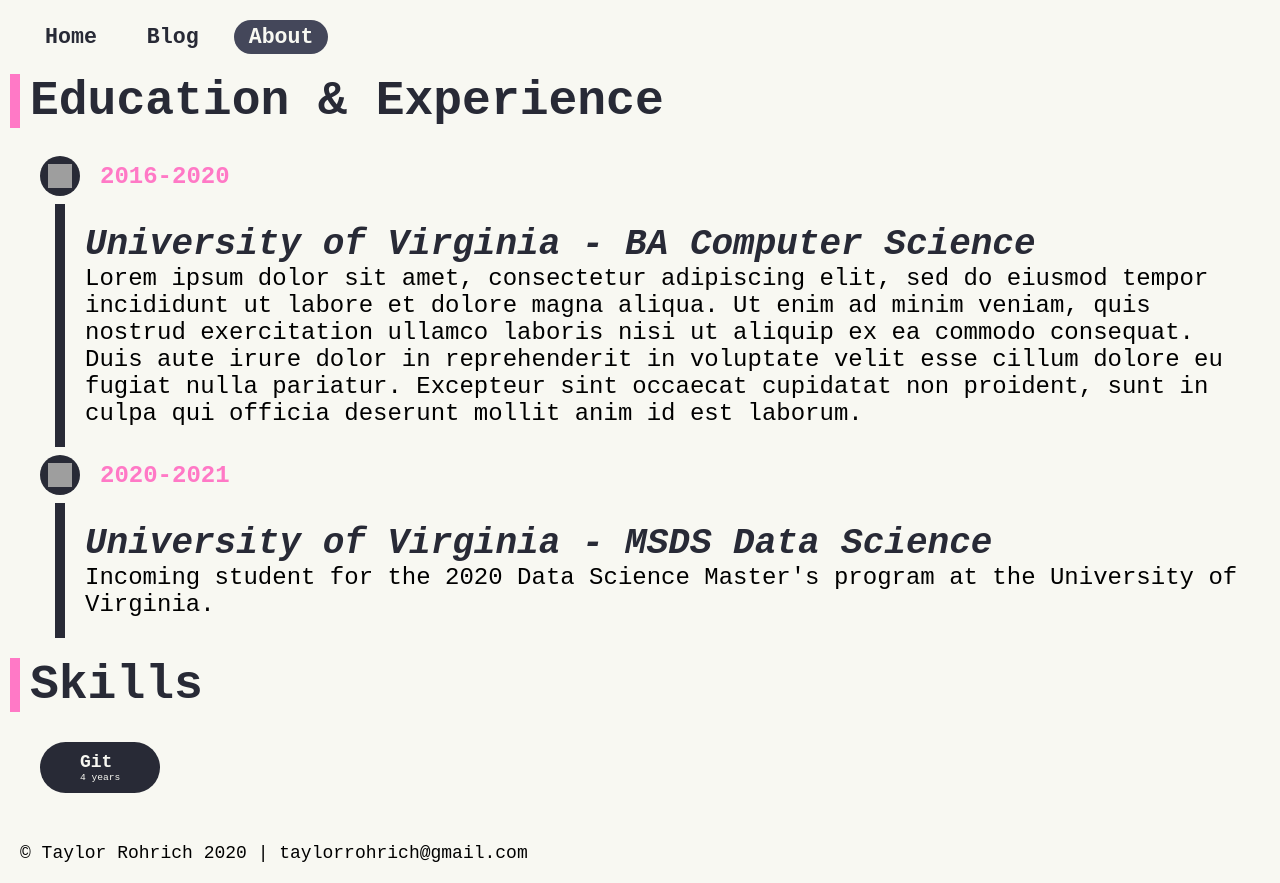
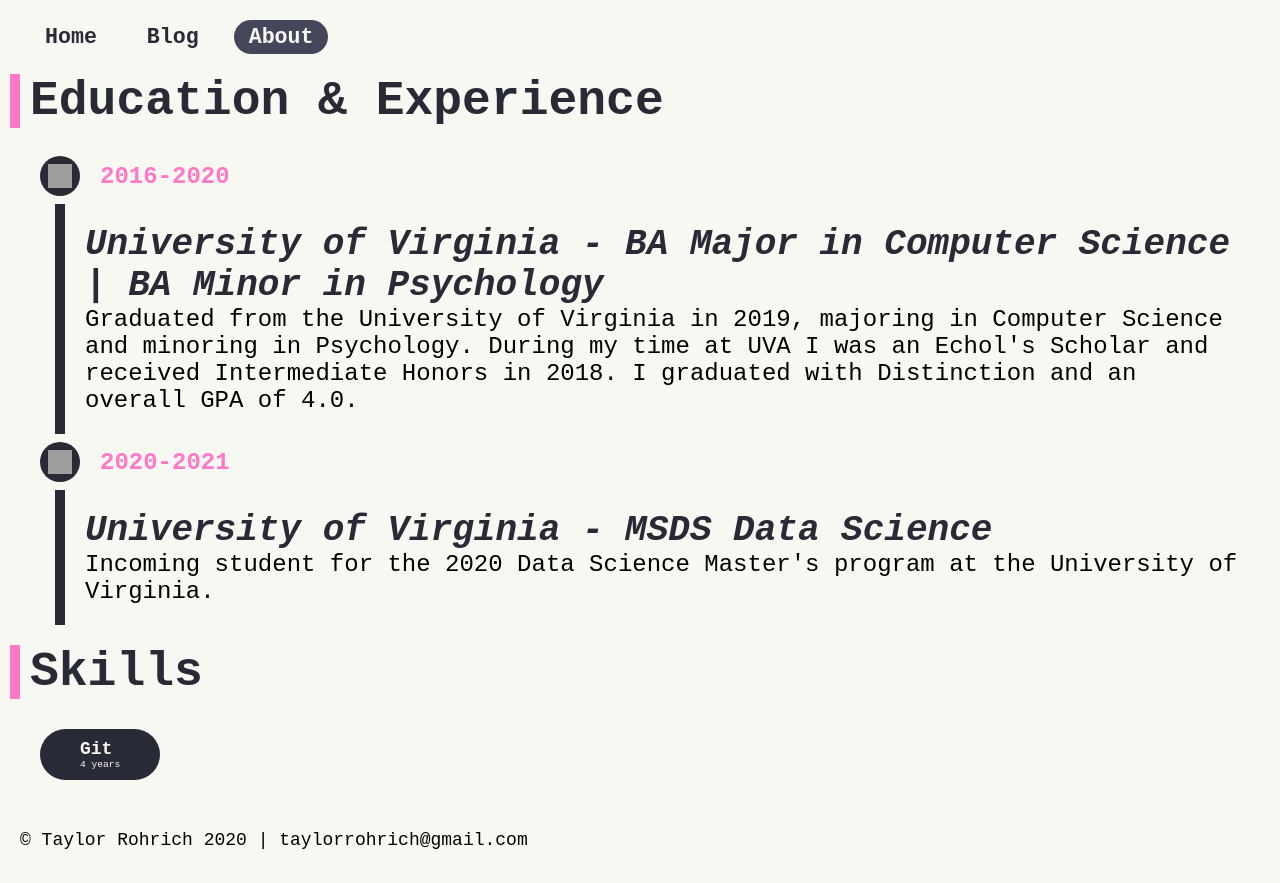
Before and after one commit to taylorrohrich/personal_website_2020, a Gatsby site in the folder gatsby/: page /about in a window 1280 px wide. Built offline with nearby package versions, Linux system fonts and the light colour scheme; Gatsby itself is replaced by a stand-in of ours; grey boxes are pictures that could not be loaded.

Commit message:
Update Timeline “university-of-virginia”

```diff
--- a/gatsby/static/timeline/university-of-virginia.md
+++ b/gatsby/static/timeline/university-of-virginia.md
@@ -1,10 +1,9 @@
 ---
 type: timeline
-title: University of Virginia - BA Computer Science
+title: University of Virginia - BA Major in Computer Science | BA Minor in Psychology
 startDate: 2016-02-29T17:46:48.656Z
 endDate: 2020-04-05T16:46:48.664Z
 color: '#282a36'
 icon: /assets/cap.svg
 ---
-
-Lorem ipsum dolor sit amet, consectetur adipiscing elit, sed do eiusmod tempor incididunt ut labore et dolore magna aliqua. Ut enim ad minim veniam, quis nostrud exercitation ullamco laboris nisi ut aliquip ex ea commodo consequat. Duis aute irure dolor in reprehenderit in voluptate velit esse cillum dolore eu fugiat nulla pariatur. Excepteur sint occaecat cupidatat non proident, sunt in culpa qui officia deserunt mollit anim id est laborum.
+Graduated from the University of Virginia in 2019, majoring in Computer Science and minoring in Psychology. During my time at UVA I was an Echol's Scholar and received Intermediate Honors in 2018. I graduated with Distinction and an overall GPA of 4.0.
```
